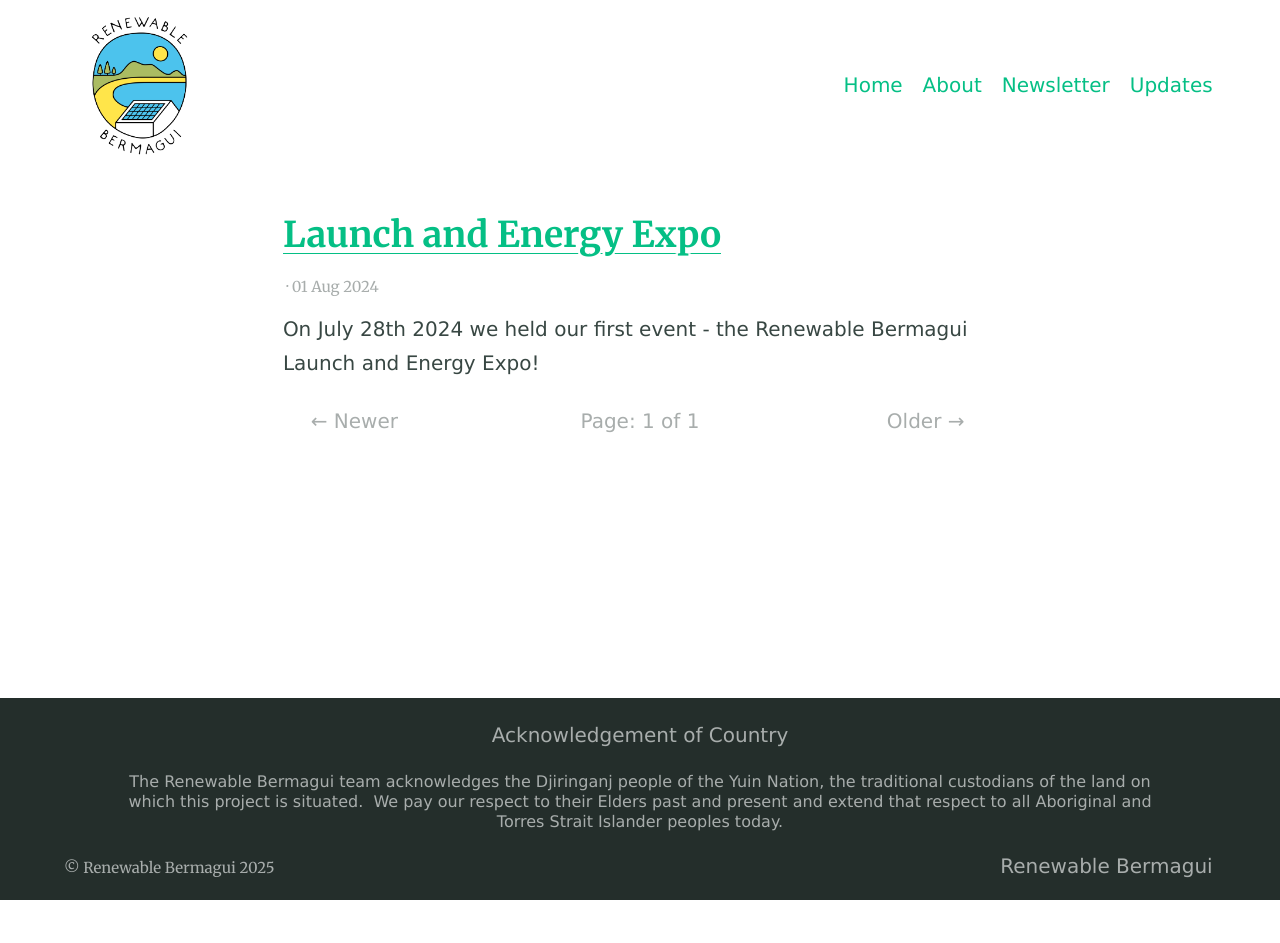
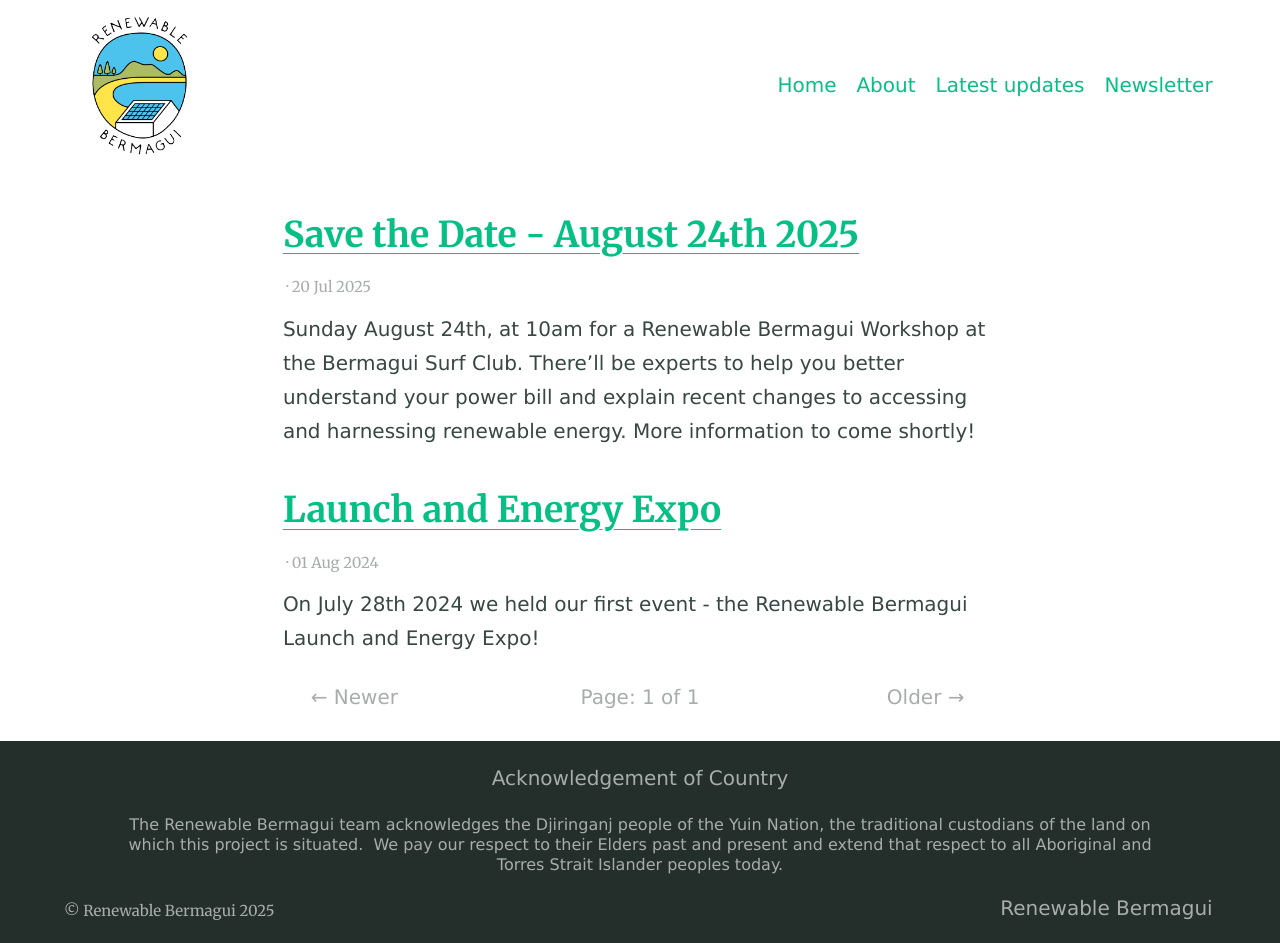
Before and after one commit to renewablebermagui/renewablebermagui.github.io, a Jekyll site: the page built from posts/index.html, in a window 1280 px wide. Built offline with Jekyll 4.4.1, drawn with Linux system fonts in a browser that asks for light colours; the list of posts is cut into pages by our own code; before the commit the page ends 900 px from its top, so only the background shows below that.

Commit message:
new post and updates

```diff
--- a/_config.yml
+++ b/_config.yml
@@ -18,10 +18,11 @@
   url: /
 - title: About
   url: /about
+- title: Latest updates
+  url: /posts
 - title: Newsletter
   url: /newsletter
-- title: Updates
-  url: /posts
+
 
 navigation_footer:
 - title: Renewable Bermagui
--- /dev/null
+++ b/_posts/2025-07-20-save-the-date.md
@@ -0,0 +1,9 @@
+---
+layout: post
+title: Save the Date - August 24th 2025
+date: 2025-07-20
+---
+
+Sunday August 24th, at 10am for a Renewable Bermagui Workshop at the Bermagui Surf Club.
+There'll be experts to help you better understand your power bill and explain recent changes to accessing and harnessing renewable energy.
+More information to come shortly!
```
Also changed, not shown: newsletter.md (+1 -1 lines).
